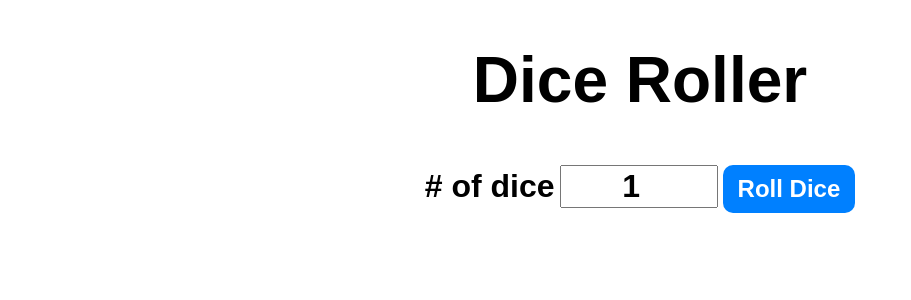
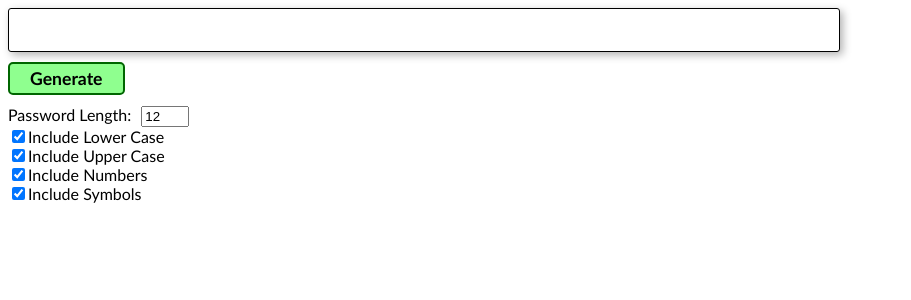
Before and after one commit to orszaczkyanna/React-BroCodeCourse, a React (Vite) app: page / in a window 1280 px wide. Shown: the top 300 px of the page, without its empty margins (0-911 px from the left). Built offline with nearby package versions, Linux system fonts and the light colour scheme.

Commit message:
PasswordGenerator

```diff
--- /dev/null
+++ b/src/07_PasswordGenerator/PasswordGenerator.jsx
@@ -0,0 +1,83 @@
+import React, {useState, useRef} from 'react';
+import styles from './PasswordGenerator.module.css';
+function PasswordGenerator(){
+
+    const displayPasswordRef = useRef(null);
+    const [passwordLength, setPasswordLength] = useState(12);
+    const [includeLowerCase, setIncludeLowerCase] = useState(true);
+    const [includeUpperCase, setIncludeUpperCase] = useState(true);
+    const [includeNumbers, setIncludeNumbers] = useState(true);
+    const [includeSymbols, setIncludeSymbols] = useState(true);
+
+    function generate(){
+        const lowercaseChars = "abcdefghijklmnpqrstuvwxyz";
+        const uppercaseChars = "ABCDEFGHIJKLMNPQRSTUVWXYZ";
+        const numberChars = "0123456789";
+        const symbolChars = "!@#$%&'()*+,-./'"
+
+        let password = "";
+        let allowedChars = "";
+
+        allowedChars += includeLowerCase ? lowercaseChars : "";
+        allowedChars += includeUpperCase ? uppercaseChars : "";
+        allowedChars += includeNumbers ? numberChars : "";
+        allowedChars += includeSymbols ? symbolChars : "";
+
+        if (passwordLength < 8){
+            displayPasswordRef.current.textContent = "Password length must be at least 8 characters";
+        }
+        else if (allowedChars.length === 0){
+            displayPasswordRef.current.textContent = "At least 1 set of characters needs to be selected";
+        }
+        else{
+            for (let i = 0; i < passwordLength; i++) {
+                const randomIndex = Math.floor(Math.random() * allowedChars.length);
+                password += allowedChars[randomIndex];
+            }
+            displayPasswordRef.current.textContent = password;
+        }
+    }
+
+    return(
+        <div>
+            <div className={styles.password} ref={displayPasswordRef}></div>
+            <button onClick={generate}>Generate</button>
+            <br />
+            <label htmlFor="inputPasswordLength">Password Length:</label>
+            <input
+                type="number"
+                id="inputPasswordLength"
+                onChange={(e) => setPasswordLength(e.target.value)}
+                value={passwordLength}/>
+            <br />
+            <input
+                type="checkbox"
+                id="inputIncludeLowerCase"
+                onChange={(e) => setIncludeLowerCase(e.target.checked)}
+                checked={includeLowerCase}/>
+            <label htmlFor="inputIncludeLowerCase">Include Lower Case</label>
+            <br />
+            <input
+                type="checkbox"
+                id="inputIncludeUpperCase"
+                onChange={(e) => setIncludeUpperCase(e.target.checked)}
+                checked={includeUpperCase}/>
+            <label htmlFor="inputIncludeUpperCase">Include Upper Case</label>
+            <br />
+            <input
+                type="checkbox"
+                id="inputIncludeNumbers"
+                onChange={(e) => setIncludeNumbers(e.target.checked)}
+                checked={includeNumbers}/>
+            <label htmlFor="inputIncludeNumbers">Include Numbers</label>
+            <br />
+            <input
+                type="checkbox"
+                id="inputIncludeSymbols"
+                onChange={(e) => setIncludeSymbols(e.target.checked)}
+                checked={includeSymbols}/>
+            <label htmlFor="inputIncludeSymbols">Include Symbols</label>
+        </div>
+    )
+}
+export default PasswordGenerator
--- /dev/null
+++ b/src/07_PasswordGenerator/PasswordGenerator.module.css
@@ -0,0 +1,39 @@
+body, button{
+    font-family:'Gill Sans', 'Gill Sans MT', Calibri, 'Trebuchet MS', sans-serif;
+}
+
+.password{
+    font-size: 1.3rem;
+    border: 1px solid black;
+    border-radius: 3px;
+    padding: 8px 15px;
+    width: 800px;
+    min-height: 26px;
+    box-shadow: 3px 3px 8px rgba(0, 0, 0, 0.3);
+    margin-bottom: 10px;
+}
+
+button{
+    font-size: 1.1rem;
+    margin-bottom: 10px;
+    padding: 4px 20px;
+    background-color: hsl(120, 100%, 78%);
+    border: 2px solid hsl(120, 100%, 20%);
+    border-radius: 5px;
+    font-weight: bold;
+    transition: background-color 0.5s ease;
+}
+
+button:hover{
+    background-color: hsl(120, 100%, 68%);
+    cursor: pointer;
+}
+
+button:active{
+    background-color: hsl(120, 72%, 60%);
+}
+
+input[type="number"]{
+    width: 40px;
+    margin-left: 10px;
+}
--- a/src/App.jsx
+++ b/src/App.jsx
@@ -3,7 +3,8 @@
 // import NumberGuessingGame from './03_NumberGuessingGame/NumberGuessingGame.jsx'
 // import TemperatureConversion from './04_TemperatureConversion/TemperatureConversion.jsx'
 // import Arrays from './05_Arrays/Arrays.jsx'
-import DiceRoller from './06_DiceRoller/DiceRoller.jsx'
+// import DiceRoller from './06_DiceRoller/DiceRoller.jsx'
+import PasswordGenerator from './07_PasswordGenerator/PasswordGenerator.jsx'
 
 function App() {
   return (
@@ -13,7 +14,8 @@ function App() {
       {/* <NumberGuessingGame /> */}
       {/* <TemperatureConversion /> */}
       {/* <Arrays /> */}
-      <DiceRoller />
+      {/* <DiceRoller /> */}
+      <PasswordGenerator />
     </>
   )
 }
```
